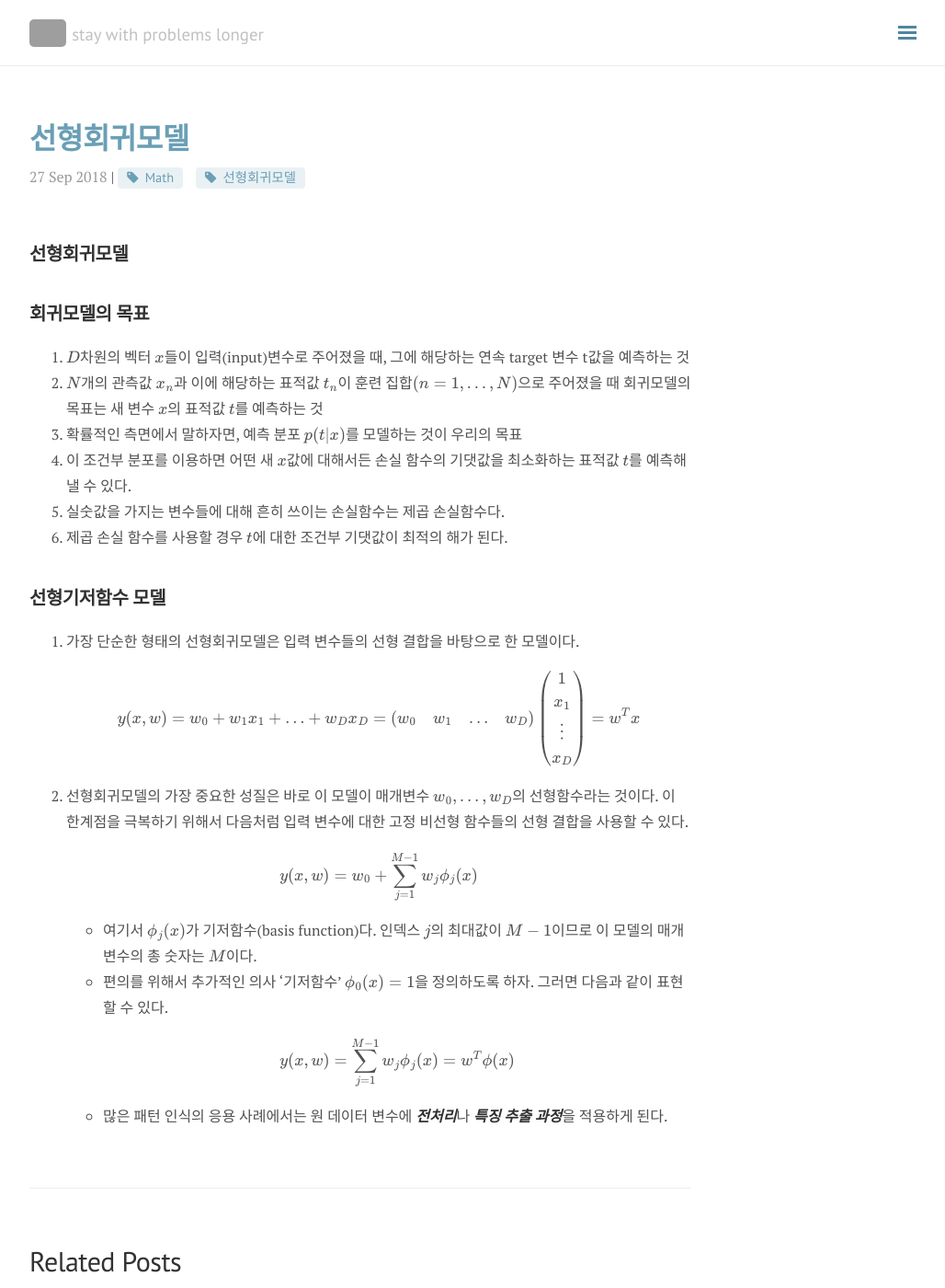
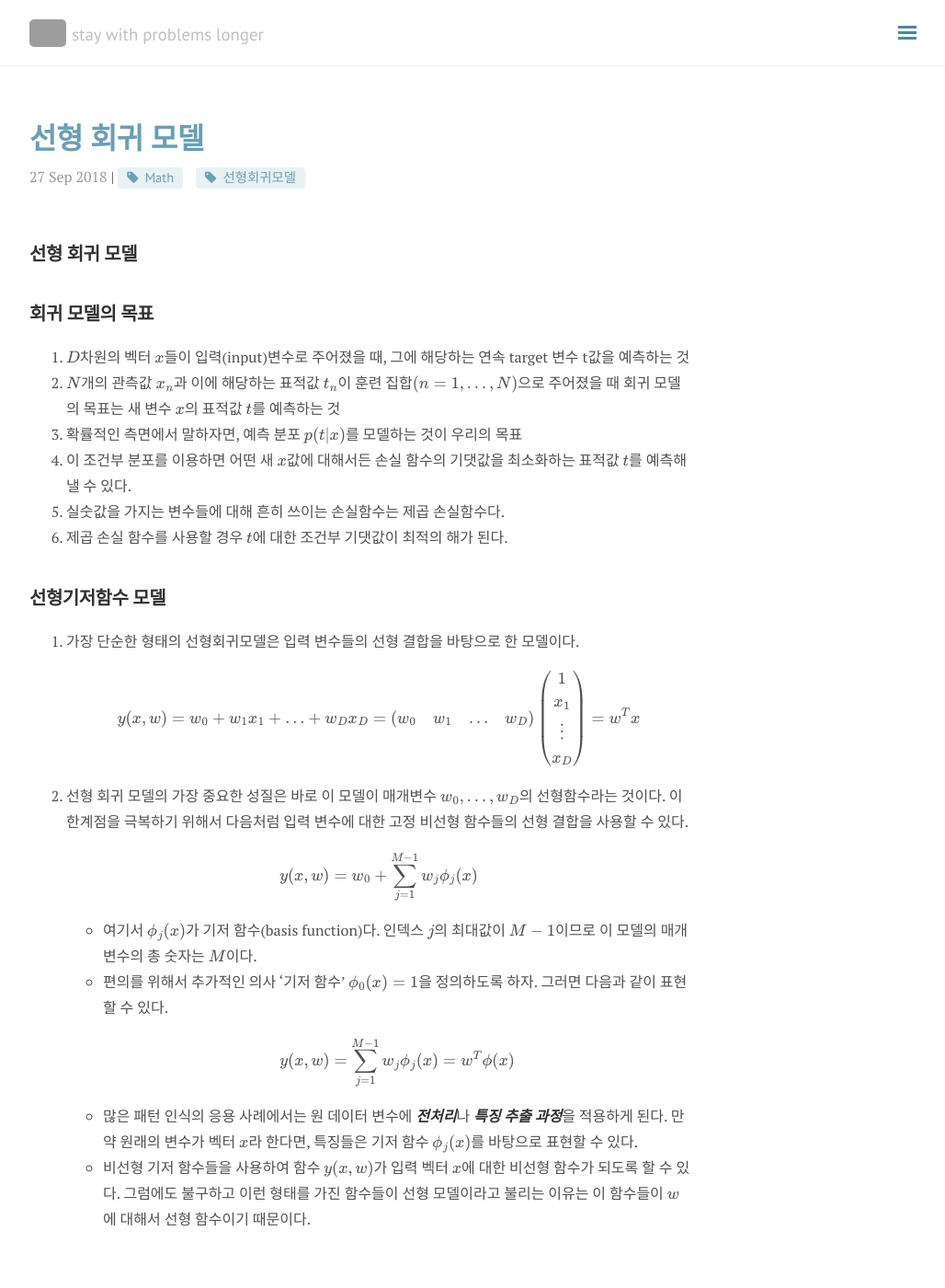
Before and after one commit to seokhoonj/seokhoonj.github.io, a Jekyll site: the page built from _posts/Math/2018-09-27-Math-linear_regression.md, in a window 1280 px wide and 1400 px high. Shown: the whole window at 92% size, without its empty margins (248-1276 px from the left). Built offline with Jekyll 4.4.1, drawn with Linux system fonts in a browser that asks for light colours; nearby versions of some CDN libraries; formulas are drawn with MathJax 3; comment, search, counter and statistics services are not loaded; grey boxes are pictures that could not be loaded.

Commit message:
add _posts

```diff
--- a/_posts/Math/2018-09-27-Math-linear_regression.md
+++ b/_posts/Math/2018-09-27-Math-linear_regression.md
@@ -1,18 +1,18 @@
 ---
 layout: post
-title: 선형회귀모델
+title: 선형 회귀 모델
 category: Math
 tags: [Math, 선형회귀모델]
 published: true
 comments: false
 ---
 
-선형회귀모델
+선형 회귀 모델
 ---
 
-## 회귀모델의 목표
+## 회귀 모델의 목표
 1. $D$차원의 벡터 $x$들이 입력(input)변수로 주어졌을 때, 그에 해당하는 연속 target 변수 t값을 예측하는 것
-2. $N$개의 관측값 ${x\_n}$과 이에 해당하는 표적값 ${t\_n}$이 훈련 집합$(n = 1, \ldots, N)$으로 주어졌을 때 회귀모델의 목표는 새 변수 $x$의 표적값 $t$를 예측하는 것
+2. $N$개의 관측값 ${x\_n}$과 이에 해당하는 표적값 ${t\_n}$이 훈련 집합$(n = 1, \ldots, N)$으로 주어졌을 때 회귀 모델의 목표는 새 변수 $x$의 표적값 $t$를 예측하는 것
 3. 확률적인 측면에서 말하자면, 예측 분포 $p(t\|x)$를 모델하는 것이 우리의 목표
 4. 이 조건부 분포를 이용하면 어떤 새 $x$값에 대해서든 손실 함수의 기댓값을 최소화하는 표적값 $t$를 예측해 낼 수 있다.
 5. 실숫값을 가지는 변수들에 대해 흔히 쓰이는 손실함수는 제곱 손실함수다.
@@ -21,9 +21,10 @@ comments: false
 ## 선형기저함수 모델
 1. 가장 단순한 형태의 선형회귀모델은 입력 변수들의 선형 결합을 바탕으로 한 모델이다.
 \\( y(x, w) = w\_0 + w\_1x\_1 + ... + w\_Dx\_D  = \left(\begin{array}{ccc} w\_0 & w\_1 & \ldots & w\_D \end{array}\right) \left(\begin{array}{c} 1 \\\\ x\_1 \\\\ \vdots \\\\ x\_D \end{array}\right) = w^T x \\)
-2. 선형회귀모델의 가장 중요한 성질은 바로 이 모델이 매개변수 $w\_0, \ldots, w\_D$의 선형함수라는 것이다. 이 한계점을 극복하기 위해서 다음처럼 입력 변수에 대한 고정 비선형 함수들의 선형 결합을 사용할 수 있다.
+2. 선형 회귀 모델의 가장 중요한 성질은 바로 이 모델이 매개변수 $w\_0, \ldots, w\_D$의 선형함수라는 것이다. 이 한계점을 극복하기 위해서 다음처럼 입력 변수에 대한 고정 비선형 함수들의 선형 결합을 사용할 수 있다.
 \\( y(x, w) = w\_0 + \sum\_{j=1}^{M-1} w\_j\phi\_j(x) \\)
- - 여기서 $\phi\_j(x)$가 기저함수(basis function)다. 인덱스 $j$의 최대값이 $M-1$이므로 이 모델의 매개변수의 총 숫자는 $M$이다.
- - 편의를 위해서 추가적인 의사 '기저함수' $\phi\_0(x) = 1$을 정의하도록 하자. 그러면 다음과 같이 표현할 수 있다.
+ - 여기서 $\phi\_j(x)$가 기저 함수(basis function)다. 인덱스 $j$의 최대값이 $M-1$이므로 이 모델의 매개변수의 총 숫자는 $M$이다.
+ - 편의를 위해서 추가적인 의사 '기저 함수' $\phi\_0(x) = 1$을 정의하도록 하자. 그러면 다음과 같이 표현할 수 있다.
  \\( y(x, w) = \sum\_{j=1}^{M-1} w\_j\phi\_j(x) = w^T \phi(x) \\)
- - 많은 패턴 인식의 응용 사례에서는 원 데이터 변수에 <em><strong>전처리</strong></em>나 <em><strong>특징 추출 과정</strong></em>을 적용하게 된다.
+ - 많은 패턴 인식의 응용 사례에서는 원 데이터 변수에 <em><strong>전처리</strong></em>나 <em><strong>특징 추출 과정</strong></em>을 적용하게 된다. 만약 원래의 변수가 벡터 $x$라 한다면, 특징들은 기저 함수 ${\phi\_j(x)}$를 바탕으로 표현할 수 있다.
+ - 비선형 기저 함수들을 사용하여 함수 $y(x,w)$가 입력 벡터 $x$에 대한 비선형 함수가 되도록 할 수 있다. 그럼에도 불구하고 이런 형태를 가진 함수들이 선형 모델이라고 불리는 이유는 이 함수들이 $w$에 대해서 선형 함수이기 때문이다.
```
